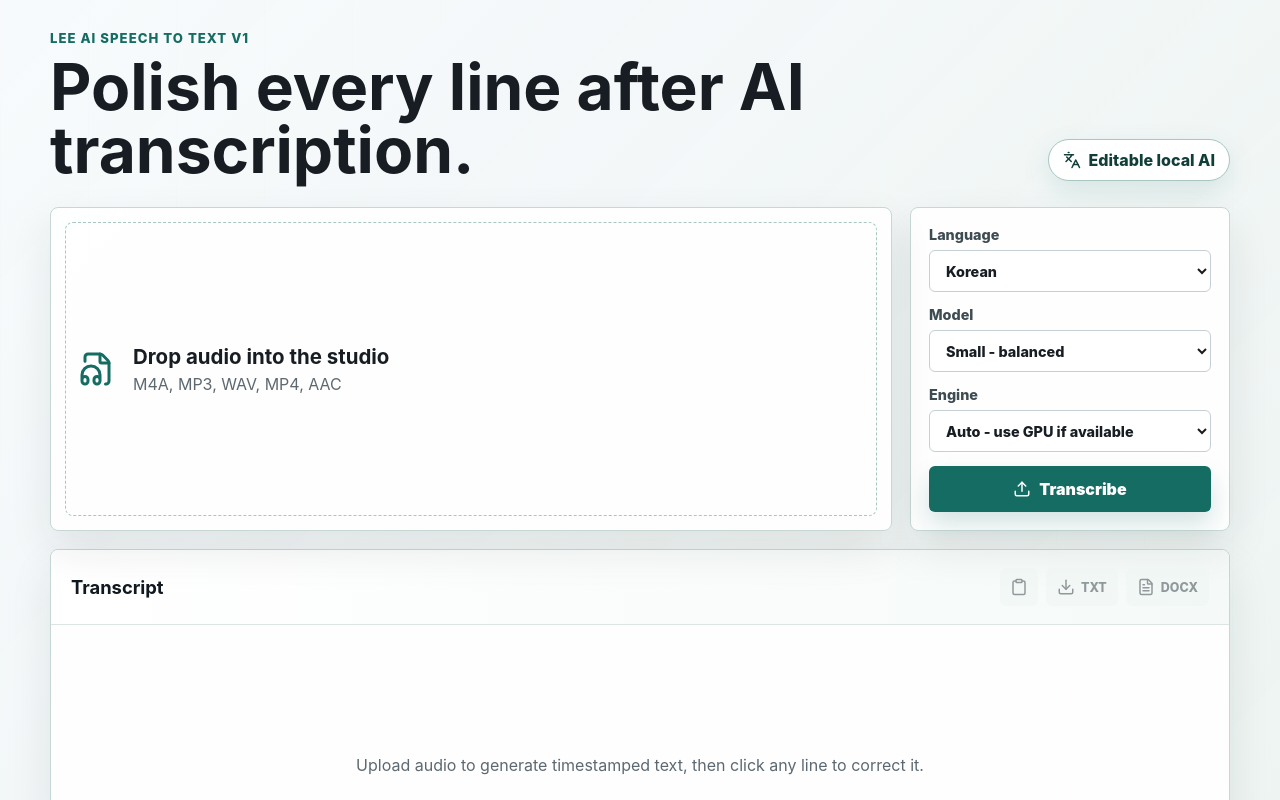
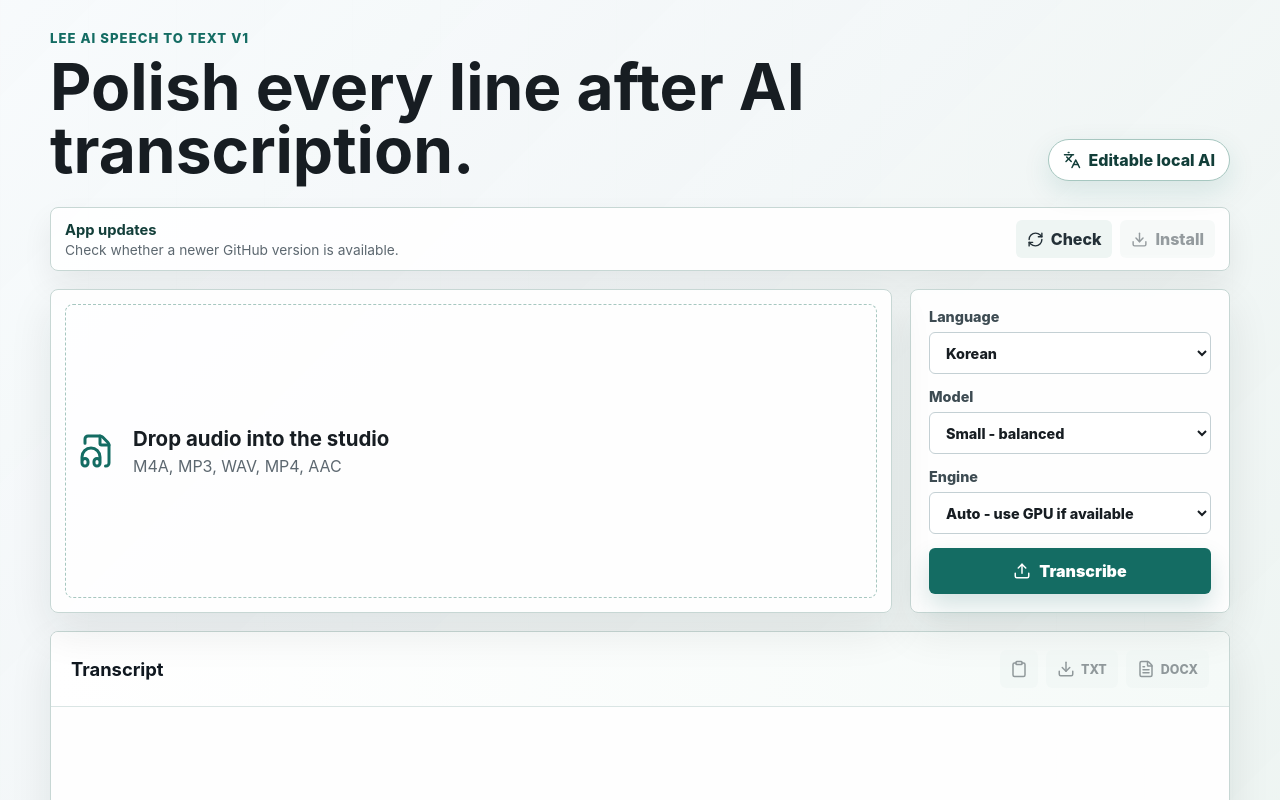
Before and after one commit to SHIM1999/Audio2txt, a React (Vite) app: page / in a window 1280 px wide. Shown: the top 800 px of the page. Built offline with nearby package versions, Linux system fonts and the light colour scheme.

Commit message:
Add in-app update checker

```diff
--- a/package.json
+++ b/package.json
@@ -1,7 +1,7 @@
 {
   "name": "totext",
   "private": true,
-  "version": "0.0.0",
+  "version": "0.1.0",
   "type": "module",
   "scripts": {
     "dev": "concurrently \"npm run server\" \"npm run client\"",
--- a/src/App.css
+++ b/src/App.css
@@ -61,6 +61,56 @@ h2 {
   font-weight: 800;
   white-space: nowrap;
   box-shadow: 0 10px 28px rgba(20, 108, 99, 0.12);
+}
+
+.update-strip {
+  display: flex;
+  align-items: center;
+  justify-content: space-between;
+  gap: 16px;
+  margin-bottom: 18px;
+  border: 1px solid #c7d7d4;
+  border-radius: 8px;
+  background: rgba(255, 255, 255, 0.92);
+  padding: 12px 14px;
+  box-shadow: 0 14px 30px rgba(23, 29, 34, 0.07);
+}
+
+.update-strip strong,
+.update-strip span {
+  display: block;
+}
+
+.update-strip strong {
+  color: #123e39;
+  font-size: 0.92rem;
+}
+
+.update-strip span {
+  margin-top: 3px;
+  color: #5d6870;
+  font-size: 0.86rem;
+}
+
+.update-actions {
+  display: flex;
+  gap: 8px;
+  flex: 0 0 auto;
+}
+
+.update-actions button {
+  display: inline-flex;
+  align-items: center;
+  justify-content: center;
+  gap: 7px;
+  min-height: 38px;
+  border: 0;
+  border-radius: 6px;
+  background: #eef5f3;
+  color: #233037;
+  cursor: pointer;
+  font-weight: 800;
+  padding: 0 11px;
 }
 
 .controls {
@@ -400,6 +450,15 @@ button:disabled {
     width: fit-content;
   }
 
+  .update-strip {
+    align-items: stretch;
+    flex-direction: column;
+  }
+
+  .update-actions {
+    justify-content: flex-start;
+  }
+
   .drop-zone {
     min-height: 150px;
     padding: 22px;
--- a/src/App.tsx
+++ b/src/App.tsx
@@ -7,6 +7,7 @@ import {
   FileText,
   Languages,
   LoaderCircle,
+  RefreshCw,
   Upload,
 } from 'lucide-react'
 import './App.css'
@@ -30,7 +31,20 @@ type TranscriptResult = {
   plainText: string
 }
 
+type UpdateStatus = {
+  currentVersion: string
+  currentCommit: string
+  localBranch?: string
+  remoteCommit?: string
+  remoteDate?: string
+  updateAvailable: boolean
+  canInstall: boolean
+  message: string
+}
+
 const apiUrl = 'http://localhost:3001/api/transcribe'
+const updateCheckUrl = 'http://localhost:3001/api/update/check'
+const updateInstallUrl = 'http://localhost:3001/api/update/install'
 const appName = 'Lee Ai Speech to text v1'
 
 function buildTimestampedText(segments: Segment[]) {
@@ -54,7 +68,10 @@ function App() {
   const [device, setDevice] = useState('auto')
   const [isDragging, setIsDragging] = useState(false)
   const [isLoading, setIsLoading] = useState(false)
+  const [isCheckingUpdate, setIsCheckingUpdate] = useState(false)
+  const [isInstallingUpdate, setIsInstallingUpdate] = useState(false)
   const [error, setError] = useState('')
+  const [updateStatus, setUpdateStatus] = useState<UpdateStatus | null>(null)
   const [result, setResult] = useState<TranscriptResult | null>(null)
 
   const duration = useMemo(() => {
@@ -149,6 +166,63 @@ function App() {
     await navigator.clipboard.writeText(transcriptText)
   }
 
+  async function checkForUpdates() {
+    setIsCheckingUpdate(true)
+    setUpdateStatus(null)
+
+    try {
+      const response = await fetch(updateCheckUrl)
+      const payload = await response.json()
+
+      if (!response.ok) {
+        throw new Error(payload.error || 'Could not check for updates.')
+      }
+
+      setUpdateStatus(payload)
+    } catch (caught) {
+      setUpdateStatus({
+        currentVersion: 'unknown',
+        currentCommit: 'unknown',
+        updateAvailable: false,
+        canInstall: false,
+        message: caught instanceof Error ? caught.message : 'Could not check for updates.',
+      })
+    } finally {
+      setIsCheckingUpdate(false)
+    }
+  }
+
+  async function installUpdate() {
+    setIsInstallingUpdate(true)
+
+    try {
+      const response = await fetch(updateInstallUrl, { method: 'POST' })
+      const payload = await response.json()
+
+      if (!response.ok) {
+        throw new Error(payload.error || 'Could not install update.')
+      }
+
+      setUpdateStatus((current) => ({
+        currentVersion: current?.currentVersion || 'updated',
+        currentCommit: payload.currentCommit,
+        updateAvailable: false,
+        canInstall: false,
+        message: payload.message,
+      }))
+    } catch (caught) {
+      setUpdateStatus((current) => ({
+        currentVersion: current?.currentVersion || 'unknown',
+        currentCommit: current?.currentCommit || 'unknown',
+        updateAvailable: current?.updateAvailable || false,
+        canInstall: current?.canInstall || false,
+        message: caught instanceof Error ? caught.message : 'Could not install update.',
+      }))
+    } finally {
+      setIsInstallingUpdate(false)
+    }
+  }
+
   function exportTxt() {
     if (!result) return
     const blob = new Blob([transcriptText], {
@@ -224,6 +298,31 @@ function App() {
           <div className="status-pill">
             <Languages size={18} aria-hidden="true" />
             Editable local AI
+          </div>
+        </div>
+
+        <div className="update-strip">
+          <div>
+            <strong>App updates</strong>
+            <span>
+              {updateStatus
+                ? `${updateStatus.message}${updateStatus.remoteCommit ? ` Remote ${updateStatus.remoteCommit}` : ''}`
+                : 'Check whether a newer GitHub version is available.'}
+            </span>
+          </div>
+          <div className="update-actions">
+            <button type="button" onClick={checkForUpdates} disabled={isCheckingUpdate || isInstallingUpdate}>
+              <RefreshCw className={isCheckingUpdate ? 'spin' : ''} size={17} aria-hidden="true" />
+              {isCheckingUpdate ? 'Checking...' : 'Check'}
+            </button>
+            <button
+              type="button"
+              onClick={installUpdate}
+              disabled={!updateStatus?.updateAvailable || !updateStatus.canInstall || isInstallingUpdate}
+            >
+              <Download size={17} aria-hidden="true" />
+              {isInstallingUpdate ? 'Installing...' : 'Install'}
+            </button>
           </div>
         </div>
 
```
Also changed, not shown: 1 other file (tests, documents, lock files or other folders).
